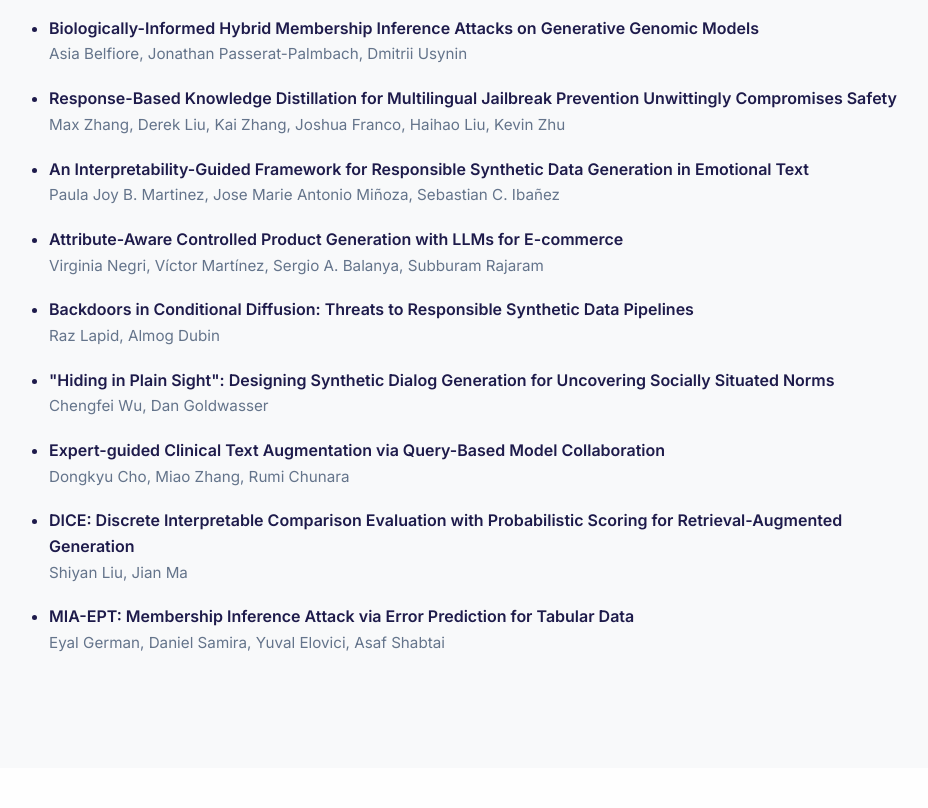
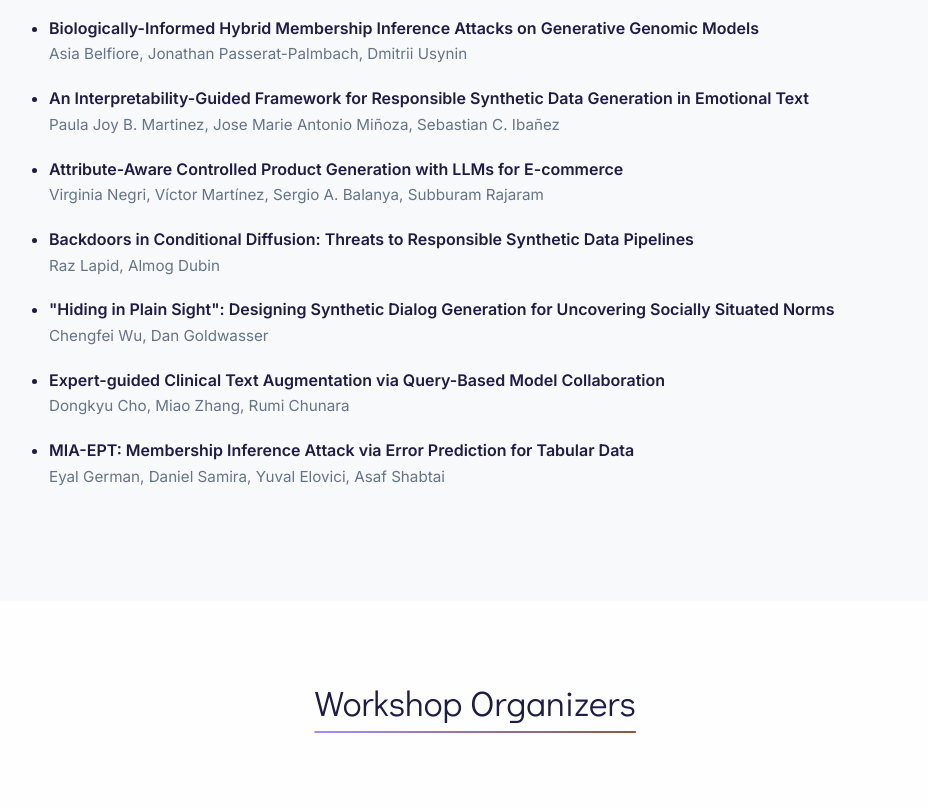
Before and after one commit to responsible-synthetic-data/responsible-synthetic-data.github.io, a website: page index.html in a window 1280 px wide. Shown: the part 6739-7547 px from the top of the page, without its empty margins (165-1093 px from the left). Drawn offline with Linux system fonts and the light colour scheme.

Commit message:
Removed withdrawn papers

```diff
--- a/index.html
+++ b/index.html
@@ -438,10 +438,6 @@
                         <span class="authors">Asia Belfiore, Jonathan Passerat-Palmbach, Dmitrii Usynin</span>
                     </li>
                     <li>
-                        <strong>Response-Based Knowledge Distillation for Multilingual Jailbreak Prevention Unwittingly Compromises Safety</strong><br>
-                        <span class="authors">Max Zhang, Derek Liu, Kai Zhang, Joshua Franco, Haihao Liu, Kevin Zhu</span>
-                    </li>
-                    <li>
                         <strong>An Interpretability-Guided Framework for Responsible Synthetic Data Generation in Emotional Text</strong><br>
                         <span class="authors">Paula Joy B. Martinez, Jose Marie Antonio Miñoza, Sebastian C. Ibañez</span>
                     </li>
@@ -460,10 +456,6 @@
                     <li>
                         <strong>Expert-guided Clinical Text Augmentation via Query-Based Model Collaboration</strong><br>
                         <span class="authors">Dongkyu Cho, Miao Zhang, Rumi Chunara</span>
-                    </li>
-                    <li>
-                        <strong>DICE: Discrete Interpretable Comparison Evaluation with Probabilistic Scoring for Retrieval-Augmented Generation</strong><br>
-                        <span class="authors">Shiyan Liu, Jian Ma</span>
                     </li>
                     <li>
                         <strong>MIA-EPT: Membership Inference Attack via Error Prediction for Tabular Data</strong><br>
```
